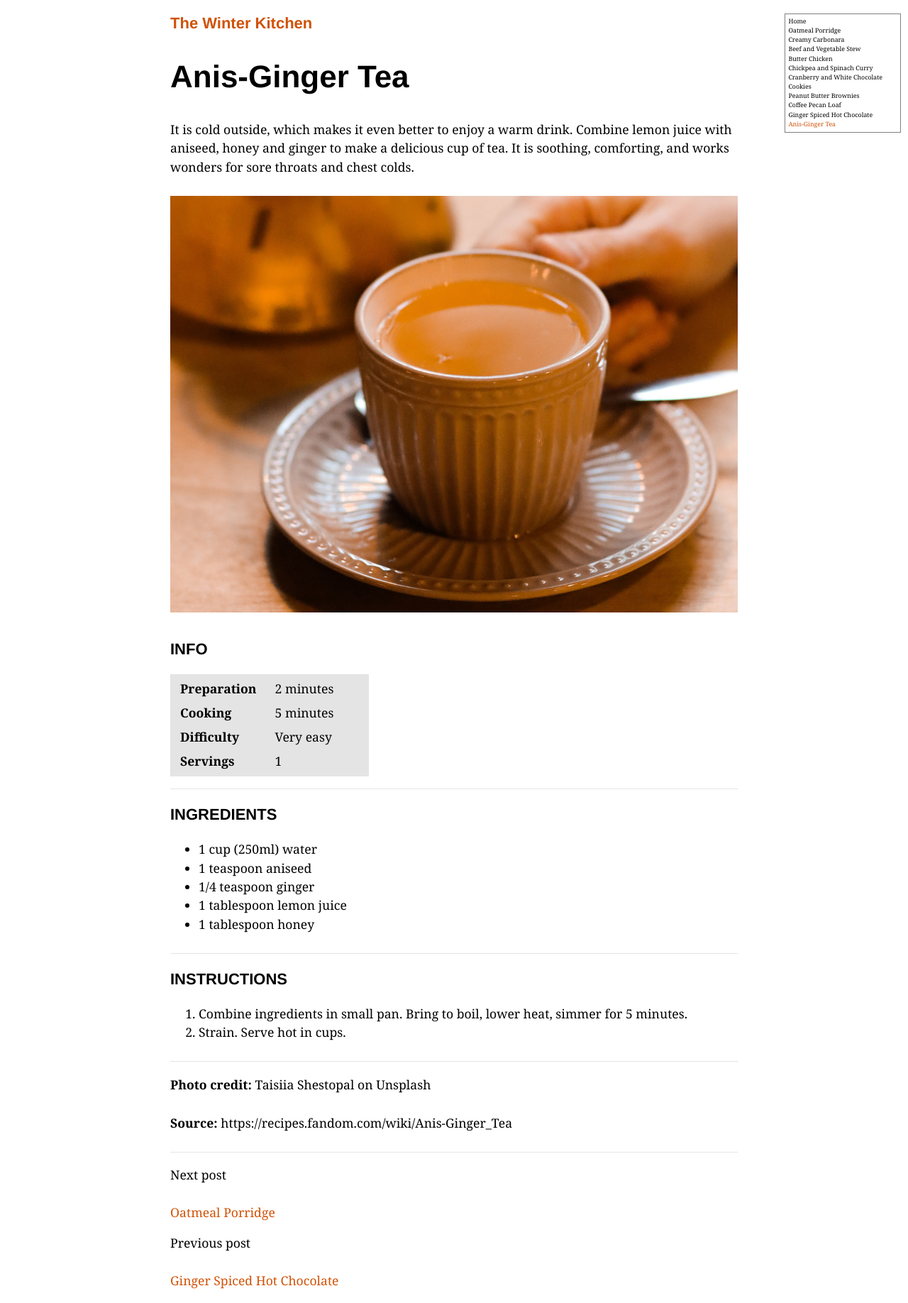
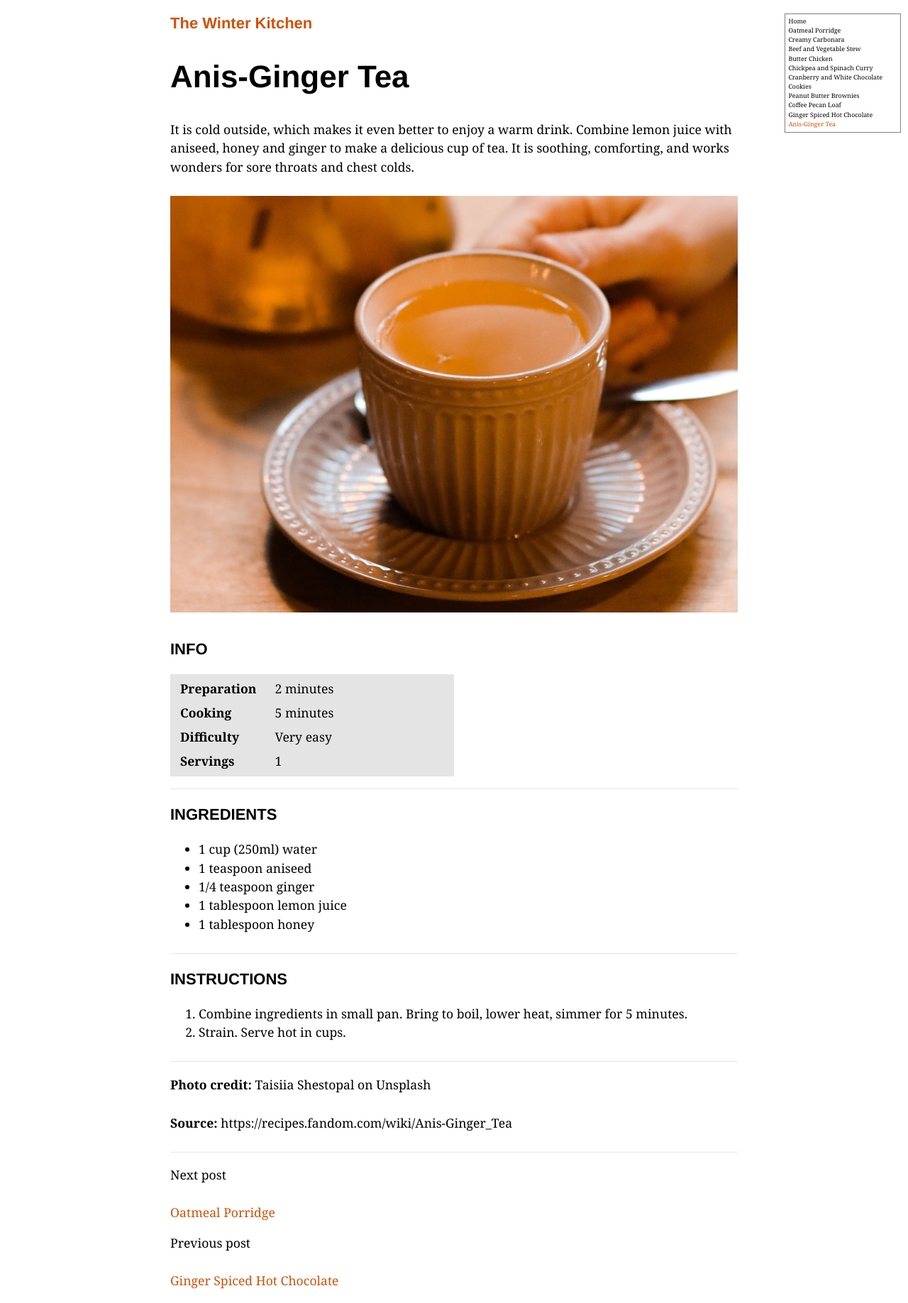
Before and after one commit to AgneteSteine/agnetesteine.github.io, a Jekyll site: the page built from _recipes/recipe11.markdown, in a window 1280 px wide. Shown: the whole page at 71% size. Built offline with Jekyll 4.4.1, drawn with Linux system fonts in a browser that asks for light colours.

Commit message:
Width 50%

```diff
--- a/assets/css/recipes.css
+++ b/assets/css/recipes.css
@@ -171,7 +171,7 @@ table {
   display: block;
   color: black;
   background-color:rgb(228, 228, 228);
-  width: 35%;
+  width: 50%;
   padding-bottom:4px;
   padding-top:2px;
 }
```
